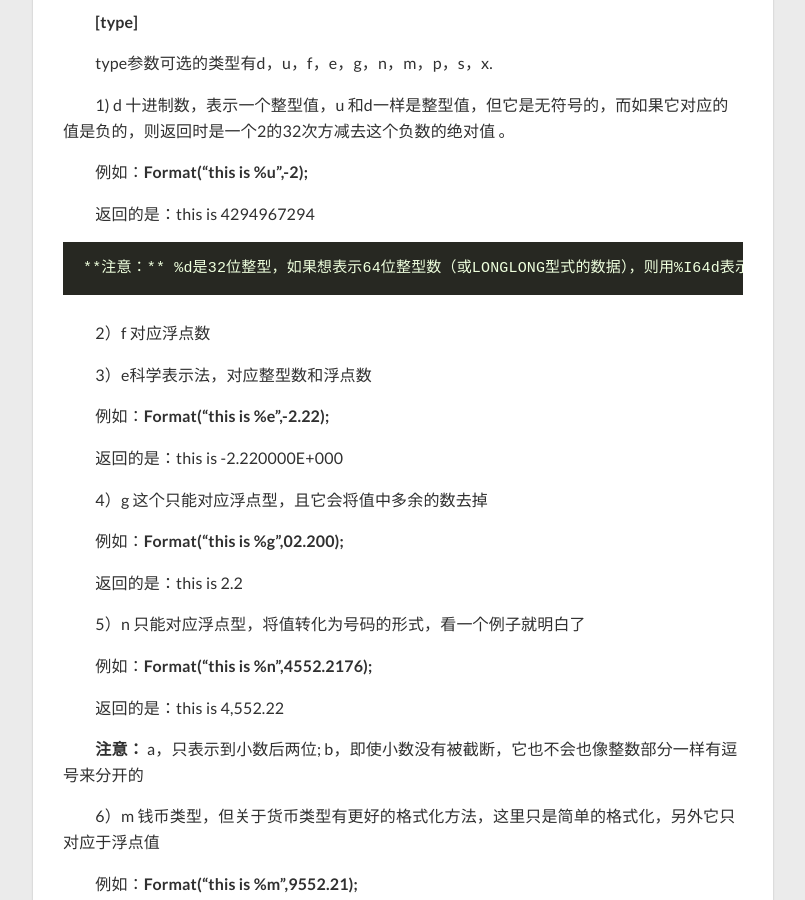
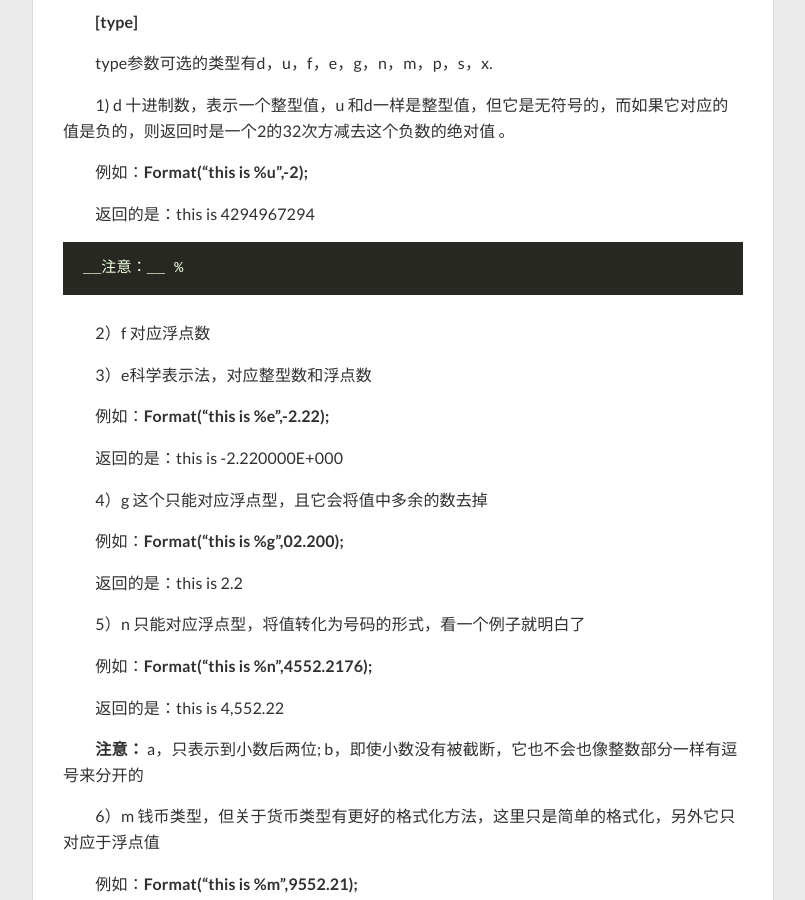
Before and after one commit to chenxiaoyoyo/chenxiaoyoyo.github.com, a Jekyll site: the page built from _posts/2010-04-14-C++-Format.markdown, in a window 1280 px wide and 900 px high, scrolled down 963 px. Shown: the whole window, without its empty margins (237-1042 px from the left). Built offline with Jekyll 4.4.1, drawn with Linux system fonts in a browser that asks for light colours; nearby versions of some CDN libraries; Markdown is read by kramdown in place of the engine named in the settings; comment, search, counter and statistics services are not loaded.

Commit message:
Update 2010-04-14-C++-Format.markdown

```diff
--- a/_posts/2010-04-14-C++-Format.markdown
+++ b/_posts/2010-04-14-C++-Format.markdown
@@ -42,7 +42,7 @@ description: C/C++应用之--Format函数用法
 
 　　返回的是：this is 4294967294
 
-    **注意：** %d是32位整型，如果想表示64位整型数（或LONGLONG型式的数据），则用%I64d表示，%I64d是VC下专门用来输入64位整形变量的值的参数。
+    __注意：__ %
 
 　　2）f 对应浮点数
 
```
